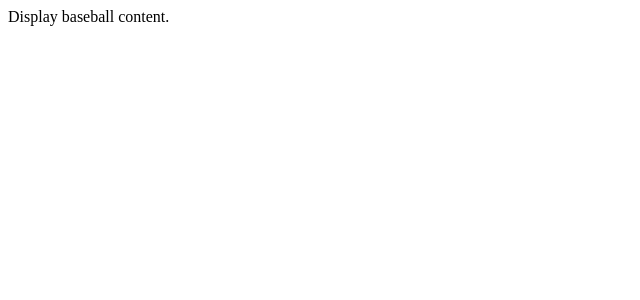
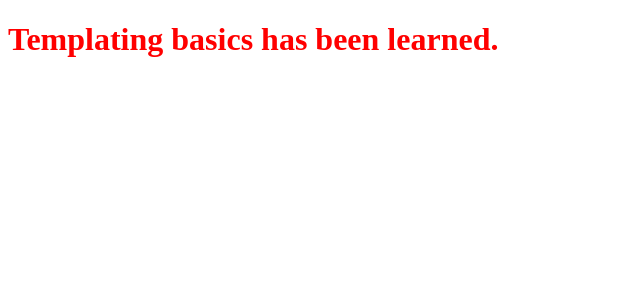
Before and after one commit to sachin2smart/first-ang-project, an Angular app: page / in a window 1280 px wide. Shown: the top 300 px of the page, without its empty margins (0-640 px from the left). Built offline with nearby package versions, Linux system fonts and the light colour scheme.

Commit message:
Templating basics has been learned: 1. Interpolation 2. ngFor 3. ngIf, Then & Else 4. ngSwitch

```diff
--- a/src/app/app.component.ts
+++ b/src/app/app.component.ts
@@ -62,17 +62,21 @@ import { Component } from '@angular/core';
 //
 //    <ng-template #falseTemplate><h1 style="color:brown">* Title : A false title is assigned.</h1></ng-template>
 //
-//',
+// ',
 
 //  Assignment : 5
+//  template : `
+//  <div [ngSwitch]="likes">
+//    <div *ngSwitchCase = "'baseball'"> Display baseball content.</div>
+//    <div *ngSwitchCase = "'football'"> Display football content.</div>
+//    <div *ngSwitchCase = "'basketball'"> Display basketball content.</div>
+//  </div>
+// `,
+
+  //  Assignment : 6
   template : `
-  <div [ngSwitch]="likes">
-    <div *ngSwitchCase = "'baseball'"> Display baseball content.</div>
-    <div *ngSwitchCase = "'football'"> Display football content.</div>
-    <div *ngSwitchCase = "'basketball'"> Display basketball content.</div>
-  </div>
-`,
-
+    <h1> Templating basics has been learned.</h1>
+  `,
   styleUrls: ['./app.component.css']
 //  styles : [`
 //  h1 {color :brown;}
```
